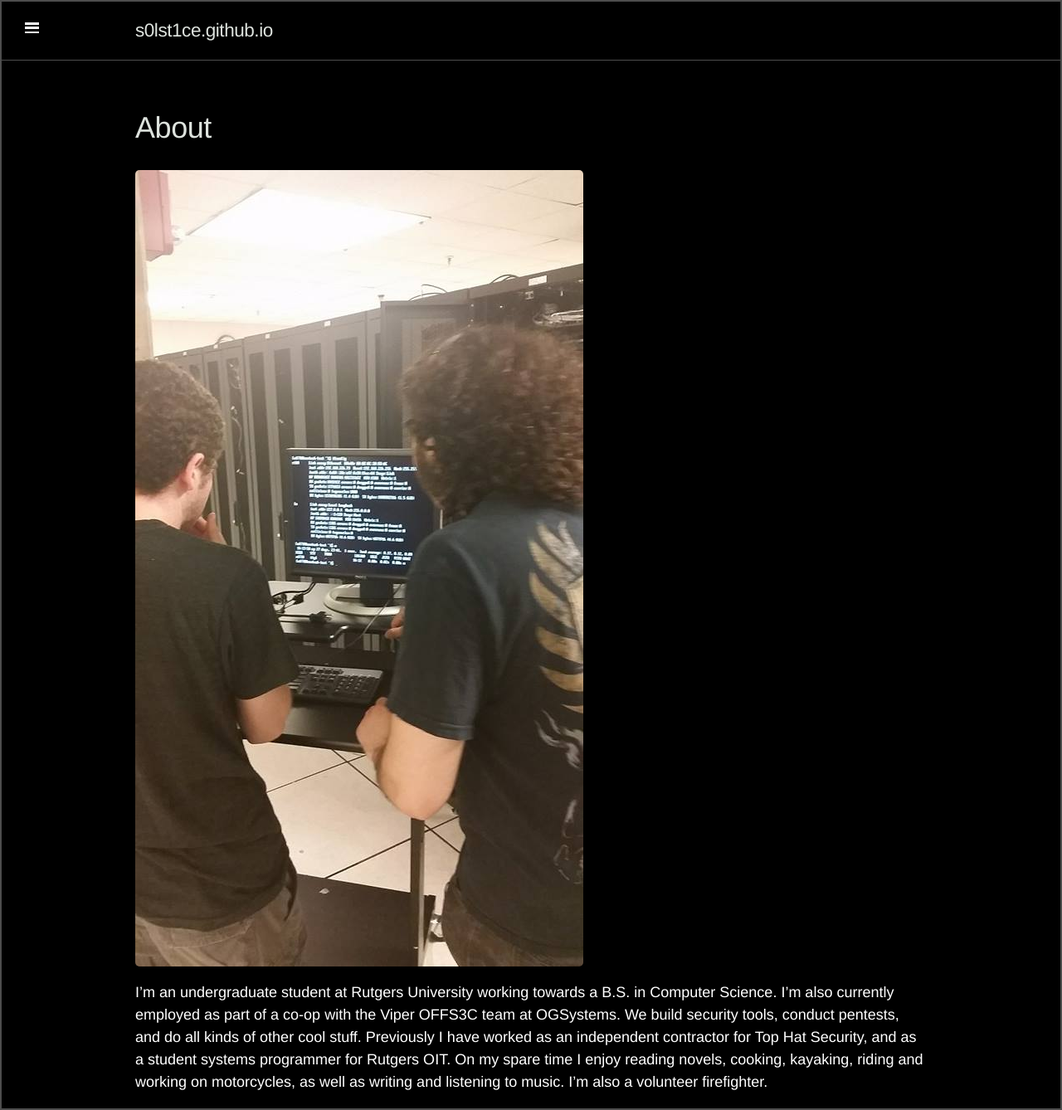
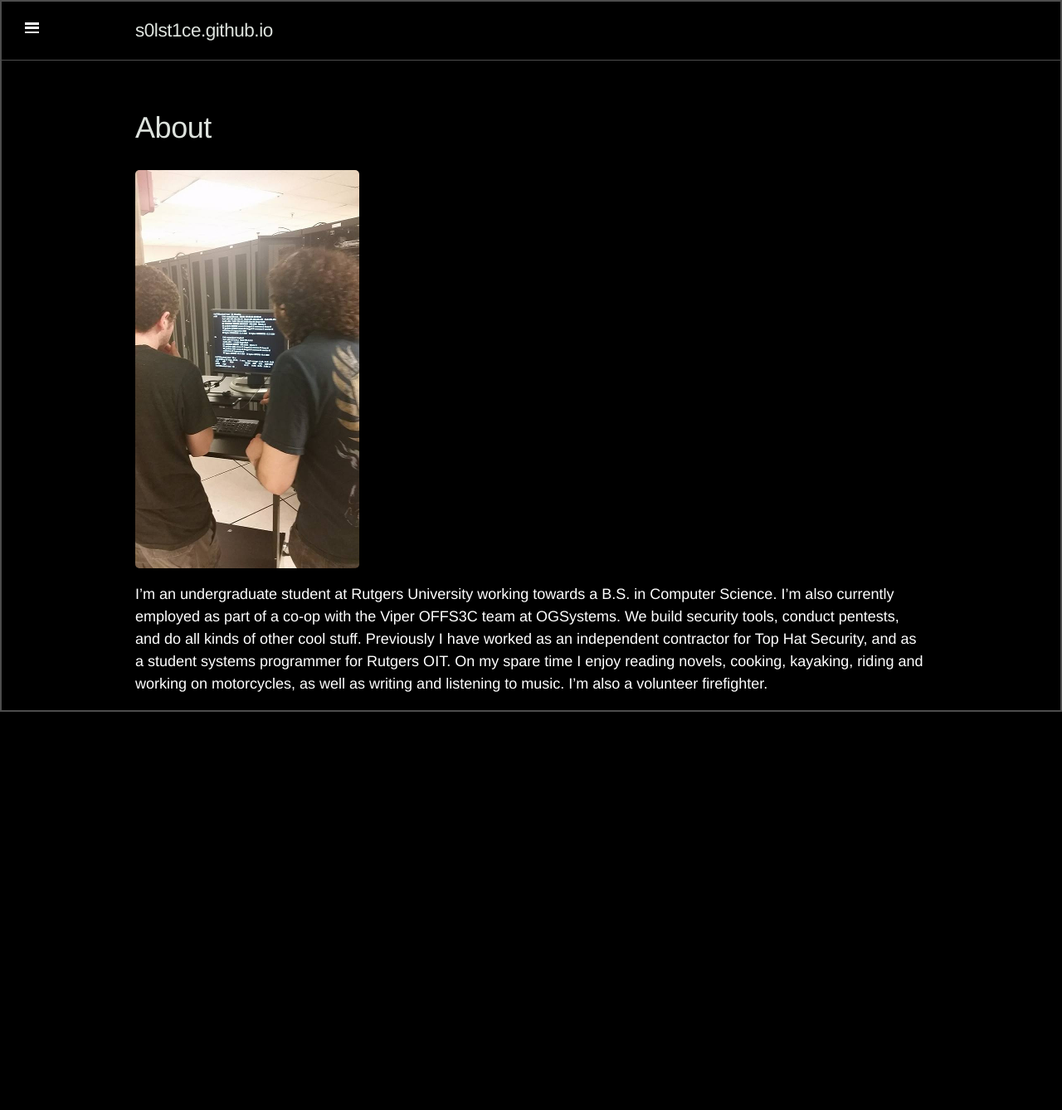
Before and after one commit to s0lst1c3/s0lst1c3.github.io, a Jekyll site: the page built from about/index.md, in a window 1280 px wide. Shown: the whole page at 83% size. Built offline with Jekyll 4.4.1, drawn with Linux system fonts in a browser that asks for light colours; Markdown is read by kramdown in place of the engine named in the settings; after the commit the page ends 900 px from its top, so only the background shows below that.

Commit message:
updating about page

```diff
--- a/about/index.md
+++ b/about/index.md
@@ -3,7 +3,7 @@ title: About
 layout: page
 ---
 
-![about pic]({{ site.baseurl }}images/crashcart.jpg)
+![about pic]({{ site.baseurl }}images/crashcart.png)
 
 
 I'm an undergraduate student at Rutgers University working towards a B.S. in Computer Science. I'm also currently employed as part of a co-op with the Viper OFFS3C team at OGSystems. We build security tools, conduct pentests, and do all kinds of other cool stuff. Previously I have worked as an independent contractor for Top Hat Security, and as a student systems programmer for Rutgers OIT. On my spare time I enjoy reading novels, cooking, kayaking, riding and working on motorcycles, as well as writing and listening to music. I'm also a volunteer firefighter.
```
Also changed, not shown: images/crashcart.jpg (deleted), images/crashcart.png (added).
